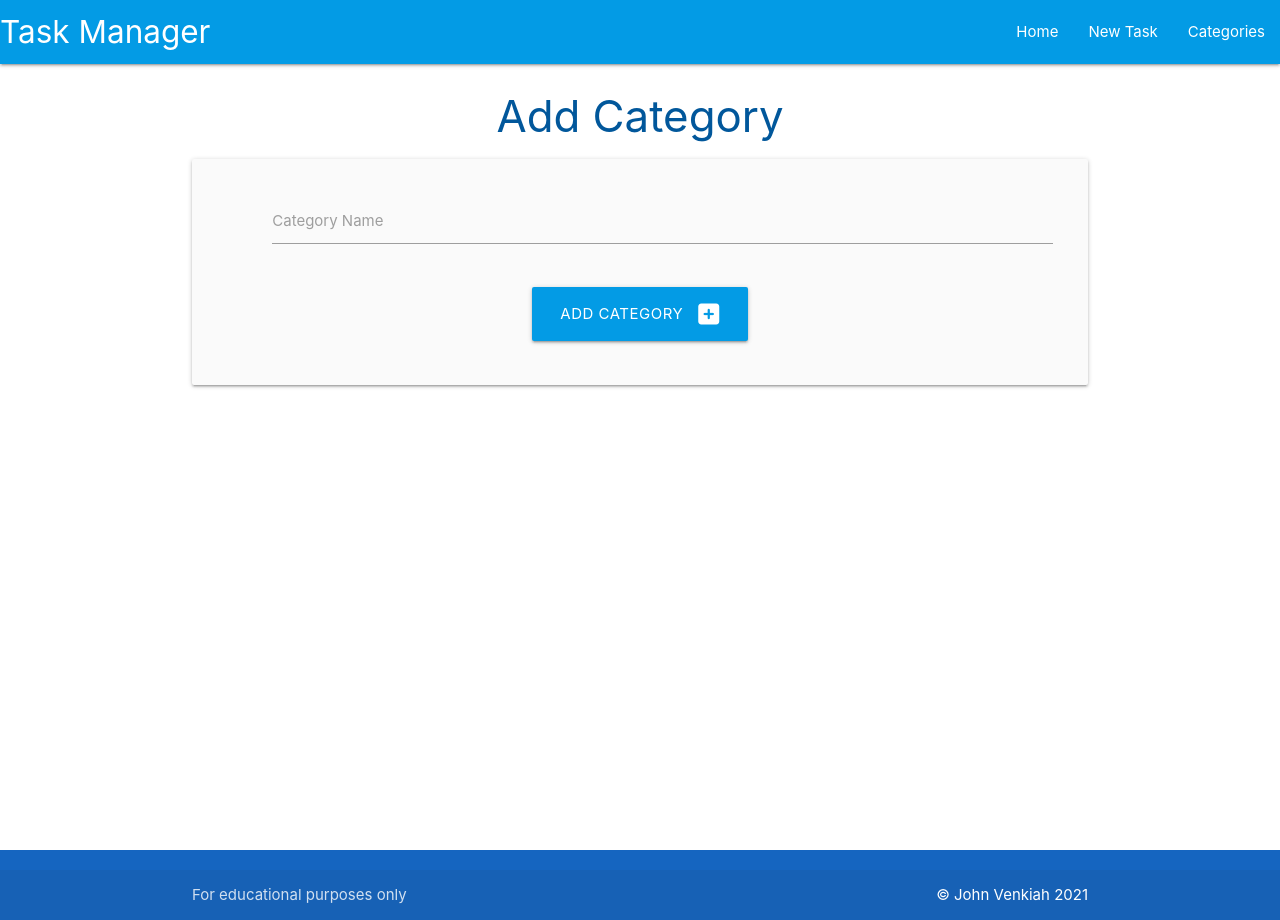
After one commit to johnvenkiah/flask-sqalchemy-taskmanager, a Flask app: page /add_category in a window 1280 px wide. The commit adds this page. Run offline with Flask 2, Linux system fonts and the light colour scheme.

Commit message:
add add_category and categories html-files, attempt to submit mew category but fail.

```diff
--- a/taskmanager/models.py
+++ b/taskmanager/models.py
@@ -21,7 +21,7 @@ class Task(db.Model):
     due_date = db.Column(db.Date, nullable=False)
     category_id = db.Column(
         db.Integer, db.ForeignKey("category.id", ondelete="CASCADE"
-    ), nullable=False)
+        ), nullable=False)
 
     def __repr__(self):
         # __repr__ to represent itself in the form of a string
--- a/taskmanager/routes.py
+++ b/taskmanager/routes.py
@@ -1,8 +1,23 @@
-from flask import render_template
-from taskmanager import app, db  # noqa
-from taskmanager.models import Category, Task  # noqa
+from flask import render_template, request, redirect, url_for
+from taskmanager import app, db
+from taskmanager.models import Category, Task
 
 
 @app.route("/")
 def home():
     return render_template("tasks.html")
+
+
+@app.route("/categories")
+def categories():
+    return render_template("categories.html")
+
+
+@app.route("/add_category", methods=["GET", "POST"])
+def add_category():
+    if request.method == "POST":
+        category = Category(category_name=request.form.get("category_name"))
+        db.session.add(category)
+        db.session.commit()
+        return redirect(url_for("categories"))
+    return render_template("add_category.html")
--- /dev/null
+++ b/taskmanager/templates/add_category.html
@@ -0,0 +1,26 @@
+{% extends "base.html" %}
+{% block content %}
+
+<h3 class="light-blue-text text-darken-4 center-align">Add Category</h3>
+<!-- category name -->
+<div class="row card-panel grey lighten-5">
+    <form class="col s12" method="POST" action="{{ url_for('add_category') }}">
+      <div class="row">
+        <div class="input-field col s12">
+            <i class="fas-fa-folder-open prefix light-blue-text text-darken-4"></i>
+          <input id="category_name" name="category_name" type="text" class="validate" required minlength="3" maxlength="25">
+          <label for="category_name">Category Name</label>
+        </div>
+    </form>
+  </div>
+<!-- submit button -->
+<div class="row">
+    <form class="col s12 center-align" method="POST" action="{{ url_for('add_category') }}">
+
+        <button class="btn-large light-blue darken-1" type="submit">
+            Add Category <i class="fas fa-plus-square right"></i>
+        </button>
+    </form>
+  </div>
+
+{% endblock %}
--- a/taskmanager/templates/base.html
+++ b/taskmanager/templates/base.html
@@ -20,7 +20,7 @@
               <ul class="right hide-on-med-and-down">
                 <li><a href="{{ url_for('home') }}">Home</a></li>
                 <li><a href="">New Task</a></li>
-                <li><a href="">Categories</a></li>
+                <li><a href="{{ url_for('categories') }}">Categories</a></li>
               </ul>
             </div>
           </nav>
@@ -28,7 +28,7 @@
           <ul class="sidenav" id="mobile-demo">
             <li><a href="{{ url_for('home') }}">Home</a></li>
             <li><a href="">New Task</a></li>
-            <li><a href="">Categories</a></li>
+            <li><a href="{{ url_for('categories') }}">Categories</a></li>
           </ul>
     </header>
 
```
Also changed, not shown: taskmanager/templates/categories.html (added, +14 -0 lines).
